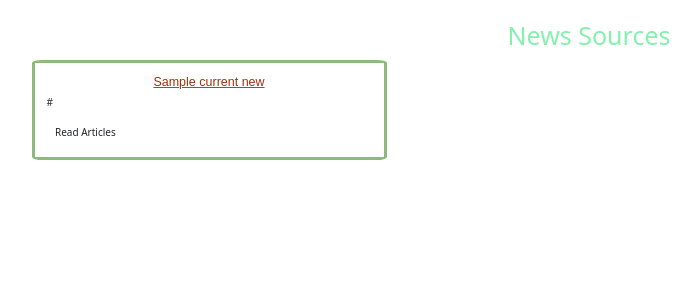
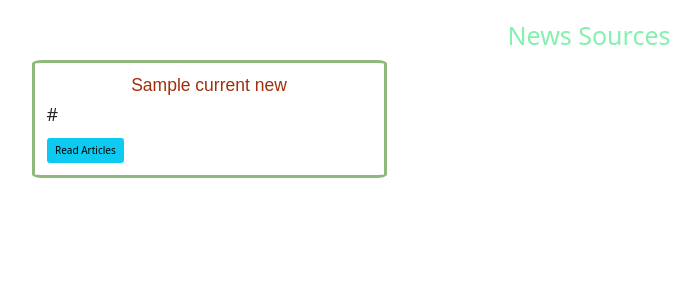
Before and after one commit to LawiOtieno/news-site, a Flask app: template app/templates/index.html in a window 1280 px wide. Shown: the part 112-412 px from the top of the page, without its empty margins (51-751 px from the left). Run offline with Flask 2, Linux system fonts and the light colour scheme; the template is opened without the code that fills it: most values are stand-ins (such as "Sample title", 1, 10 or a date in 2020); some libraries are stand-ins or nearby versions.

Commit message:
deployment to heroku

```diff
--- a/app/templates/macros.html
+++ b/app/templates/macros.html
@@ -1,16 +1,3 @@
-<!-- {% macro displayNews(current_news_list) %}
-    <div class="row g-4">
-        <div class="col-8">
-            www
-        </div>
-        <div class="col-4">
-            {% for current_news in current_news_list %}
-                <li> <a href="/news/{{current_news.id}}">{{ current_news.name}} </li></a>
-            {% endfor %}
-        </div>
-    </div>
-{% endmacro %} -->
-
 {% macro displayNews(current_news_list) %} {% for current_news in
     current_news_list %}
     <div class="col-md-4">
@@ -25,14 +12,14 @@
         "
       >
         <div class="card-body">
-            <a href="/news/{{current_news.id}}">
-                <h5 style="color: rgb(160, 47, 12); font-family: sans-serif"class="card-title text-center">{{ current_news.name}}</h5>
+            <a href="/news/{{current_news.id}}" class="text-decoration-none">
+                <h3 style="color: rgb(160, 47, 12); font-family: sans-serif"class="card-title text-center">{{ current_news.name}}</h3>
             </a>
 
-          <p style="font-family: 'Open Sans', sans-serif" class="card-text">
+          <p style="font-size: large; font-family: 'Open Sans', sans-serif" class="card-text">
             {{current_news.url}}
           </p>
-          <a href="/news/{{current_news.id}}" class="btn btn-info-sm">Read Articles</a>
+          <a href="/news/{{current_news.id}}" class="btn btn-info">Read Articles</a>
         </div>
       </div>
     </div>
```
